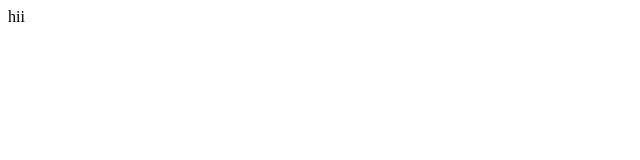
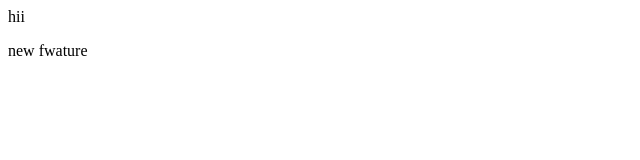
Before and after one commit to nikhilnoolvi/localfold, a plain HTML site: page index.html in a window 1280 px wide. Shown: the full height of the page, 0-640 px from the left. Drawn offline with Linux system fonts and the light colour scheme.

Commit message:
new feat

```diff
--- a/index.html
+++ b/index.html
@@ -1 +1,2 @@
 <p>hii</p>
+<p>new fwature</p>
```
